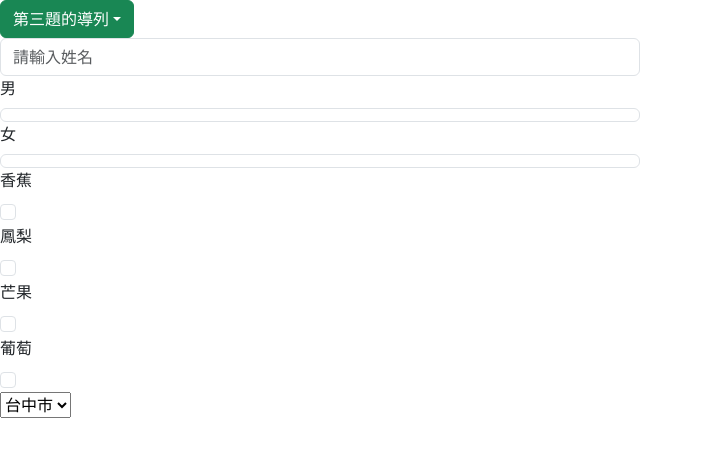
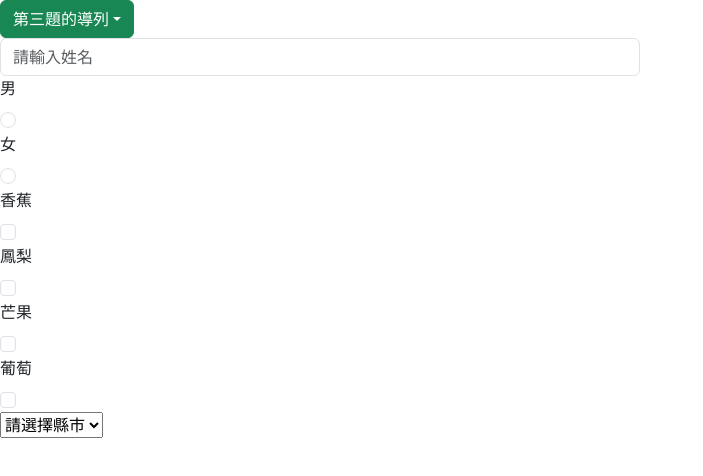
Before and after one commit to rolling-shrimp/MyProject, a React (Create React App) app in the folder front/: page / in a window 1280 px wide. Shown: the top 476 px of the page, without its empty margins (0-703 px from the left). Built offline with nearby package versions, Linux system fonts and the light colour scheme.

Commit message:
add the select value

```diff
--- a/front/src/pages/Hompage.jsx
+++ b/front/src/pages/Hompage.jsx
@@ -6,8 +6,6 @@ const Hompage = () => {
   const [formvalue, setFormvalue] = useState({
     Name: "",
     Gender: "",
-
-    County: "",
   });
   const [check, setCheck] = useState([]);
   const changeArray = (e) => {
@@ -26,9 +24,8 @@ const Hompage = () => {
     console.log(checked);
     if (checked) {
       setFormvalue({ ...formvalue, [name]: value });
-    } else {
-      setFormvalue({ ...formvalue, [name]: "" });
     }
+    console.log(value);
     setFormvalue({ ...formvalue, [name]: value });
   };
   useEffect(() => {
@@ -60,25 +57,28 @@ const Hompage = () => {
           vlaue={formvalue.Name}
           onChange={changeValue}
         ></Form.Control>
+      </Form>
+      <Form>
         <Form.Group>
-          <Form.Label>男</Form.Label>
-          <Form.Control
+          <Form.Label htmlFor="boy">男</Form.Label>
+          <Form.Check
             value="男"
             onChange={changeValue}
             name="Gender"
             type="radio"
+            id="boy"
           />
-        </Form.Group>
-        <Form.Group>
-          <Form.Label>女</Form.Label>
-          <Form.Control
+          <Form.Label htmlFor="girl">女</Form.Label>
+          <Form.Check
             value="女"
             onChange={changeValue}
             name="Gender"
             type="radio"
+            id="girl"
           />
         </Form.Group>
-
+      </Form>
+      <Form>
         {friuts.map((item) => (
           <Form.Group>
             <Form.Label>{item}</Form.Label>
@@ -90,11 +90,12 @@ const Hompage = () => {
             />
           </Form.Group>
         ))}
-        <select value={formvalue.County} onChange={changeValue} name="County">
-          <option name="county" value="台中市">
-            {" "}
-            台中市
-          </option>
+      </Form>
+      <Form>
+        <select onChange={changeValue} name="County">
+          <option>請選擇縣市</option>
+          <option value="台中市"> 台中市</option>
+          <option value="彰化市"> 彰化市</option>
         </select>
       </Form>
     </>
```
